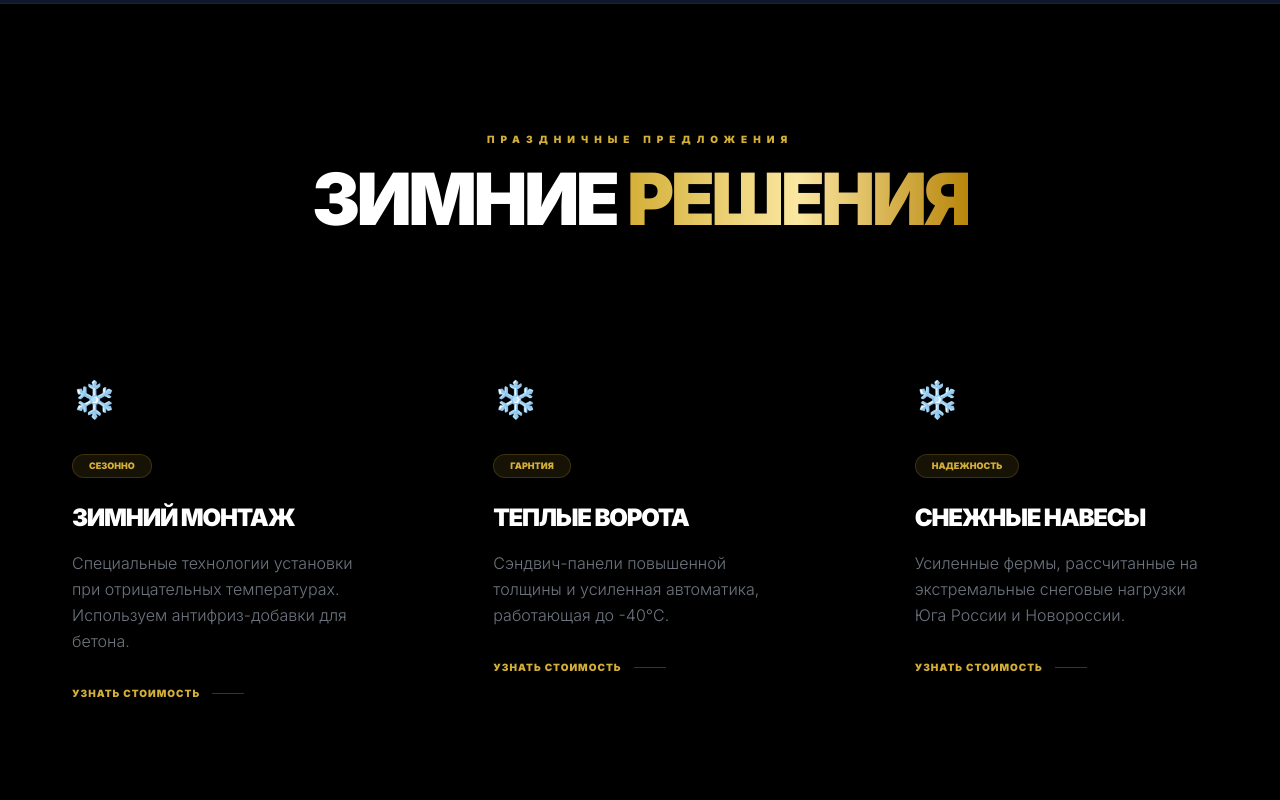
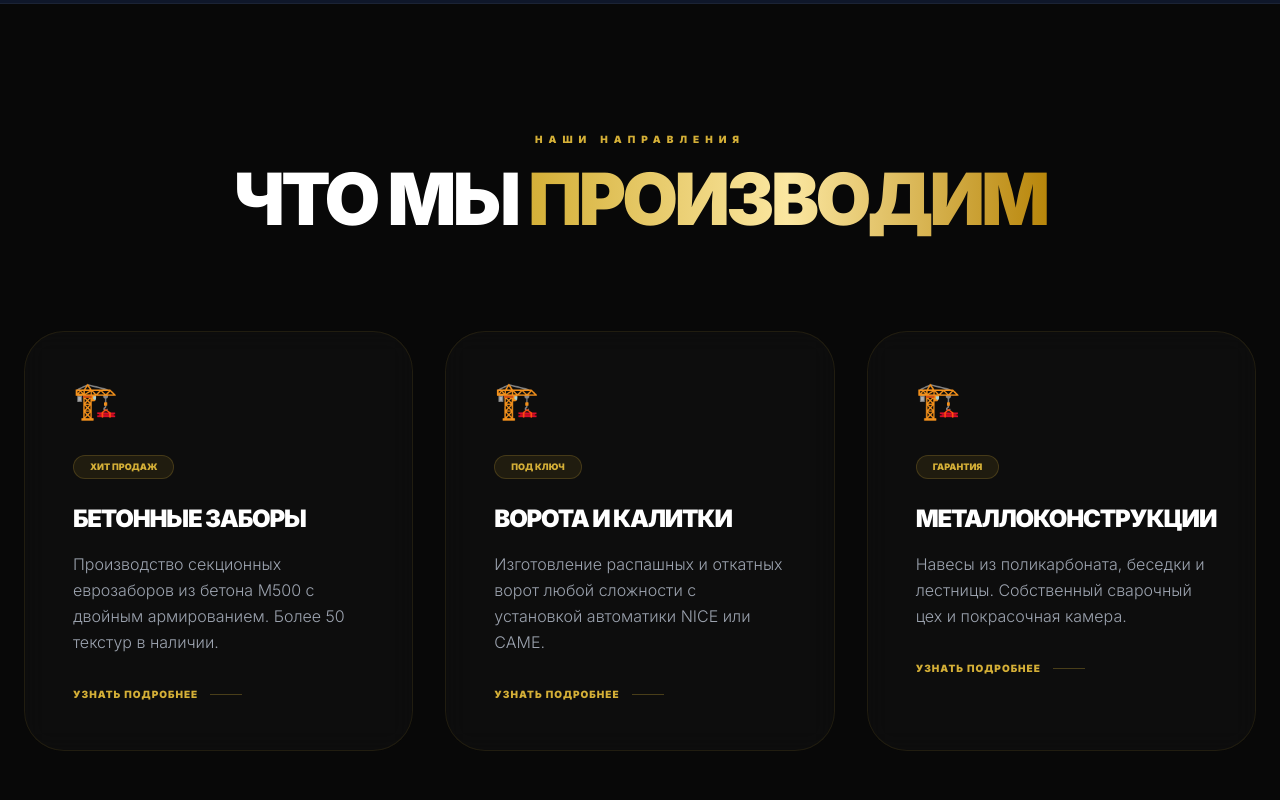
Before and after one commit to ksasha79/KovkaMaster, a React (Vite) app: page / in a window 1280 px wide. Shown: the part 1360-2160 px from the top of the page. Built offline with nearby package versions, Linux system fonts and the light colour scheme.

Commit message:
Update Services.tsx

```diff
--- a/components/Services.tsx
+++ b/components/Services.tsx
@@ -1,52 +1,51 @@
+
 import React from 'react';
 
 const services = [
   {
-    title: "Зимний Монтаж",
-    desc: "Специальные технологии установки при отрицательных температурах. Используем антифриз-добавки для бетона.",
+    title: "Бетонные Заборы",
+    desc: "Производство секционных еврозаборов из бетона М500 с двойным армированием. Более 50 текстур в наличии.",
     id: "01",
-    tag: "СЕЗОННО"
+    tag: "ХИТ ПРОДАЖ"
   },
   {
-    title: "Теплые Ворота",
-    desc: "Сэндвич-панели повышенной толщины и усиленная автоматика, работающая до -40°C.",
+    title: "Ворота и Калитки",
+    desc: "Изготовление распашных и откатных ворот любой сложности с установкой автоматики NICE или CAME.",
     id: "02",
-    tag: "ГАРНТИЯ"
+    tag: "ПОД КЛЮЧ"
   },
   {
-    title: "Снежные Навесы",
-    desc: "Усиленные фермы, рассчитанные на экстремальные снеговые нагрузки Юга России и Новороссии.",
+    title: "Металлоконструкции",
+    desc: "Навесы из поликарбоната, беседки и лестницы. Собственный сварочный цех и покрасочная камера.",
     id: "03",
-    tag: "НАДЕЖНОСТЬ"
+    tag: "ГАРАНТИЯ"
   }
 ];
 
 const Services: React.FC = () => {
   return (
-    <section id="services" className="py-32 px-6 bg-winter-blue relative overflow-hidden">
-      <div className="absolute top-0 left-0 w-full h-24 bg-gradient-to-b from-winter-dark to-transparent"></div>
-
+    <section id="services" className="py-32 px-6 bg-brand-dark relative overflow-hidden">
       <div className="max-w-7xl mx-auto relative z-10">
         <div className="mb-24 text-center">
-          <span className="text-brand-gold font-black uppercase tracking-[0.6em] text-[10px] mb-4 block">Праздничные предложения</span>
+          <span className="text-brand-gold font-black uppercase tracking-[0.6em] text-[10px] mb-4 block">Наши направления</span>
           <h2 className="text-5xl md:text-7xl font-black uppercase tracking-tighter leading-none">
-            ЗИМНИЕ <span className="text-gold">РЕШЕНИЯ</span>
+            ЧТО МЫ <span className="text-gold">ПРОИЗВОДИМ</span>
           </h2>
         </div>
 
         <div className="grid lg:grid-cols-3 gap-8">
           {services.map((s, i) => (
-            <div key={i} className="winter-glass p-12 rounded-[2.5rem] group hover:border-brand-gold/50 transition-all duration-500">
-               <div className="text-brand-gold text-4xl mb-8 group-hover:animate-bounce">❄️</div>
+            <div key={i} className="glass-card p-12 rounded-[2.5rem] group hover:border-brand-gold/50 transition-all duration-500">
+               <div className="text-brand-gold text-4xl mb-8">🏗️</div>
                <div className="inline-block px-4 py-1 rounded-full bg-brand-gold/10 text-brand-gold text-[9px] font-black mb-6 border border-brand-gold/20">
                   {s.tag}
                 </div>
                 <h3 className="text-2xl font-black uppercase mb-4 tracking-tighter">{s.title}</h3>
-                <p className="text-blue-100/50 leading-relaxed font-light text-base mb-8">
+                <p className="text-gray-400 leading-relaxed font-light text-base mb-8">
                   {s.desc}
                 </p>
                 <a href="#contact" className="text-brand-gold font-black text-[10px] uppercase tracking-widest flex items-center gap-3">
-                   Узнать стоимость
+                   Узнать подробнее
                    <span className="w-8 h-[1px] bg-brand-gold/30"></span>
                 </a>
             </div>
```
